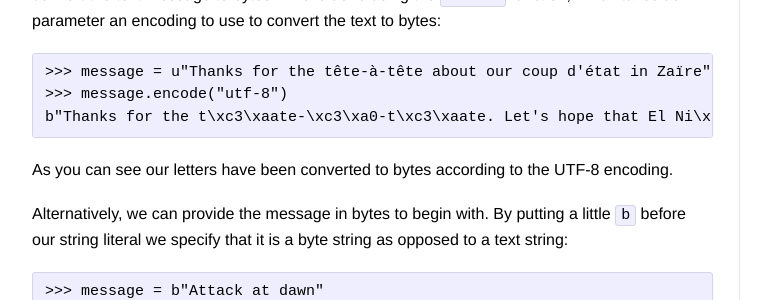
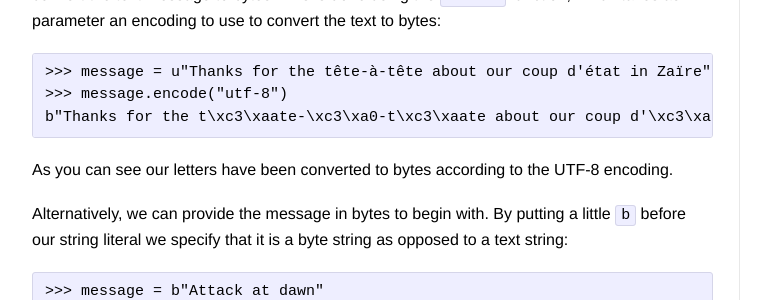
Before and after one commit to Sjord/Sjord.github.io, a Jekyll site: the page built from _posts/2018-10-23-bits-bytes-in-python-2-3.md, in a window 1280 px wide and 900 px high, scrolled down 993 px. Shown: the part 196-496 px from the top of the window, without its empty margins (108-879 px from the left). Built offline with Jekyll 4.4.1, drawn with Linux system fonts in a browser that asks for light colours.

Commit message:
Fix example code

```diff
--- a/_posts/2018-10-23-bits-bytes-in-python-2-3.md
+++ b/_posts/2018-10-23-bits-bytes-in-python-2-3.md
@@ -37,7 +37,7 @@
 
     >>> message = u"Thanks for the tête-à-tête about our coup d'état in Zaïre"
     >>> message.encode("utf-8")
-    b"Thanks for the t\xc3\xaate-\xc3\xa0-t\xc3\xaate. Let's hope that El Ni\xc3\xb1o doesn't disturb our coup d'\xc3\xa9tat in Za\xc3\xafre"
+    b"Thanks for the t\xc3\xaate-\xc3\xa0-t\xc3\xaate about our coup d'\xc3\xa9tat in Za\xc3\xafre"
 
 As you can see our letters have been converted to bytes according to the UTF-8 encoding.
 
```
